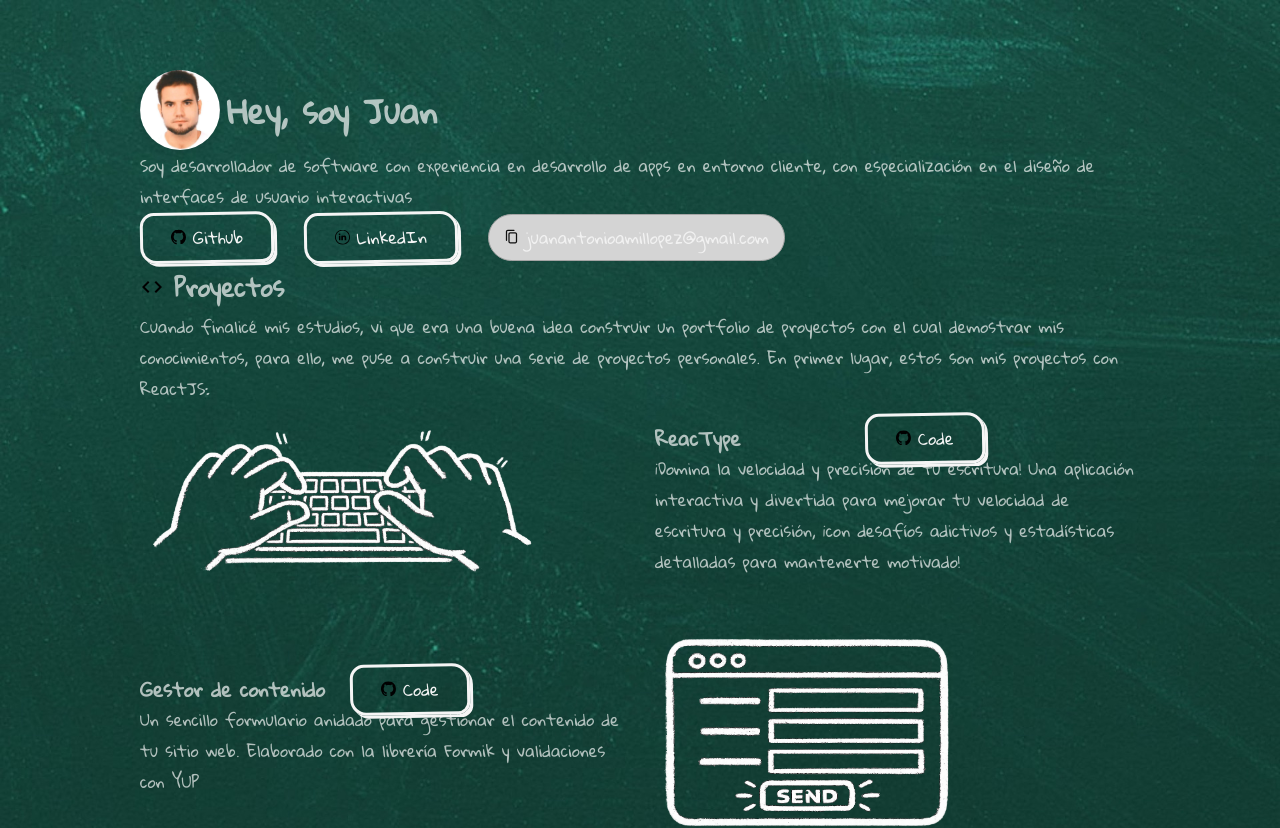
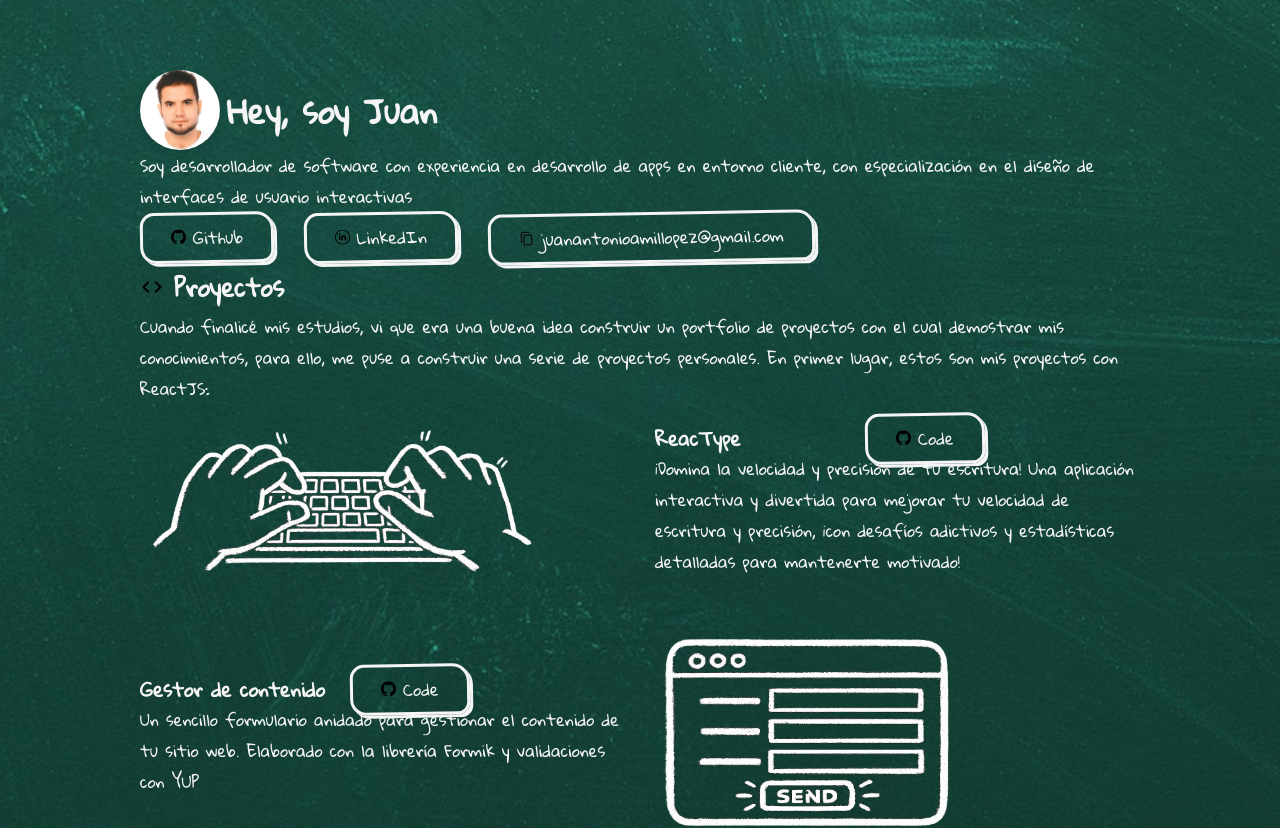
Before and after one commit to JuananA1000/Portfolio, a React (Vite) app: page / in a window 1280 px wide. Shown: the top 828 px of the page. Built offline with nearby package versions, Linux system fonts and the light colour scheme.

Commit message:
FEAT: Estilo de mailbutton alineado con el resto

```diff
--- a/src/components/Mailbutton/Mailbutton.css
+++ b/src/components/Mailbutton/Mailbutton.css
@@ -16,16 +16,36 @@
   cursor: pointer;
 }
 
+.chalk-mail-btn {
+  background: transparent;
+  color: #f5f5f5;
+  padding: 7px 28px;
+  border: 3px solid #f5f5f5;
+  border-radius: 14px 18px 12px 16px;
+  cursor: pointer;
+  transform: rotate(-1deg);
+  box-shadow: 3px 3px #f5f5f5;
+  transition: all 0.2s ease;
+  margin-right: 30px;
+}
+.chalk-mail-btn:hover {
+  transform: rotate(1deg) scale(1.03);
+  border-radius: 18px 12px 16px 10px;
+}
+.chalk-mail-btn:active {
+
+  border: 3px solid #0ebe46;
+  box-shadow: 3px 3px #0ebe46;
+  color:  #0ebe46;
+}
 .mail-copied {
-  background-color: #d4d4d4;
-  border-radius: 50px;
-  align-content: center;
-  align-items: center;
-  padding-left: 15px;
-  padding-right: 15px;
-  padding-top: 7px;
-  padding-bottom: 7px;
-  border: 1px solid #0ebe46;
+  border: 3px solid #0ebe46;
+  padding: 7px 28px;
+  box-shadow: 3px 3px #0ebe46;
+  color:  #0ebe46;
+  border-radius: 18px 12px 16px 10px;
+  margin-right: 20px;
+
 }
 
 .copy-alert {
--- a/src/components/Mailbutton/Mailbutton.jsx
+++ b/src/components/Mailbutton/Mailbutton.jsx
@@ -21,7 +21,7 @@ export default function MailButton() {
   return (
     <div className='mail-container'>
       <div
-        className={`${clicked ? 'mail-copied' : 'mail'}`}
+        className={`${clicked ? 'mail-copied' : 'chalk-mail-btn'}`}
         onClick={copyMail}
         title={translate['description-button-copypaste']}>
         <img src={copyIcon} className='copy-icon' width={15} />
--- a/src/index.css
+++ b/src/index.css
@@ -13,7 +13,7 @@
 /* Estilos globales */
 body {
   font-family: 'gloria-hallelujah', Arial, sans-serif;
-  color: #ffffffac;
+  color: #f5f5f5;
 
   margin: auto;
   margin-top: 70px;
```
